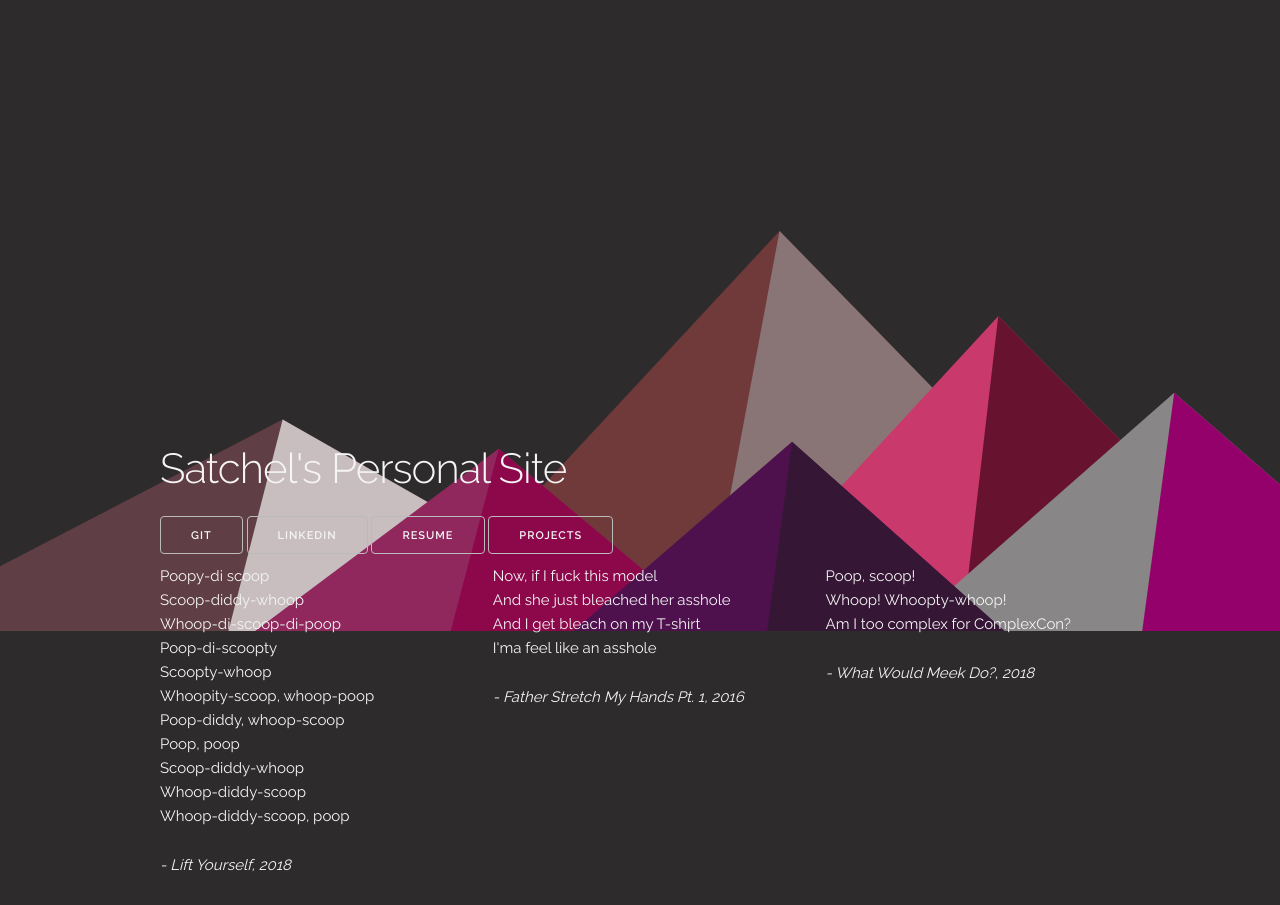
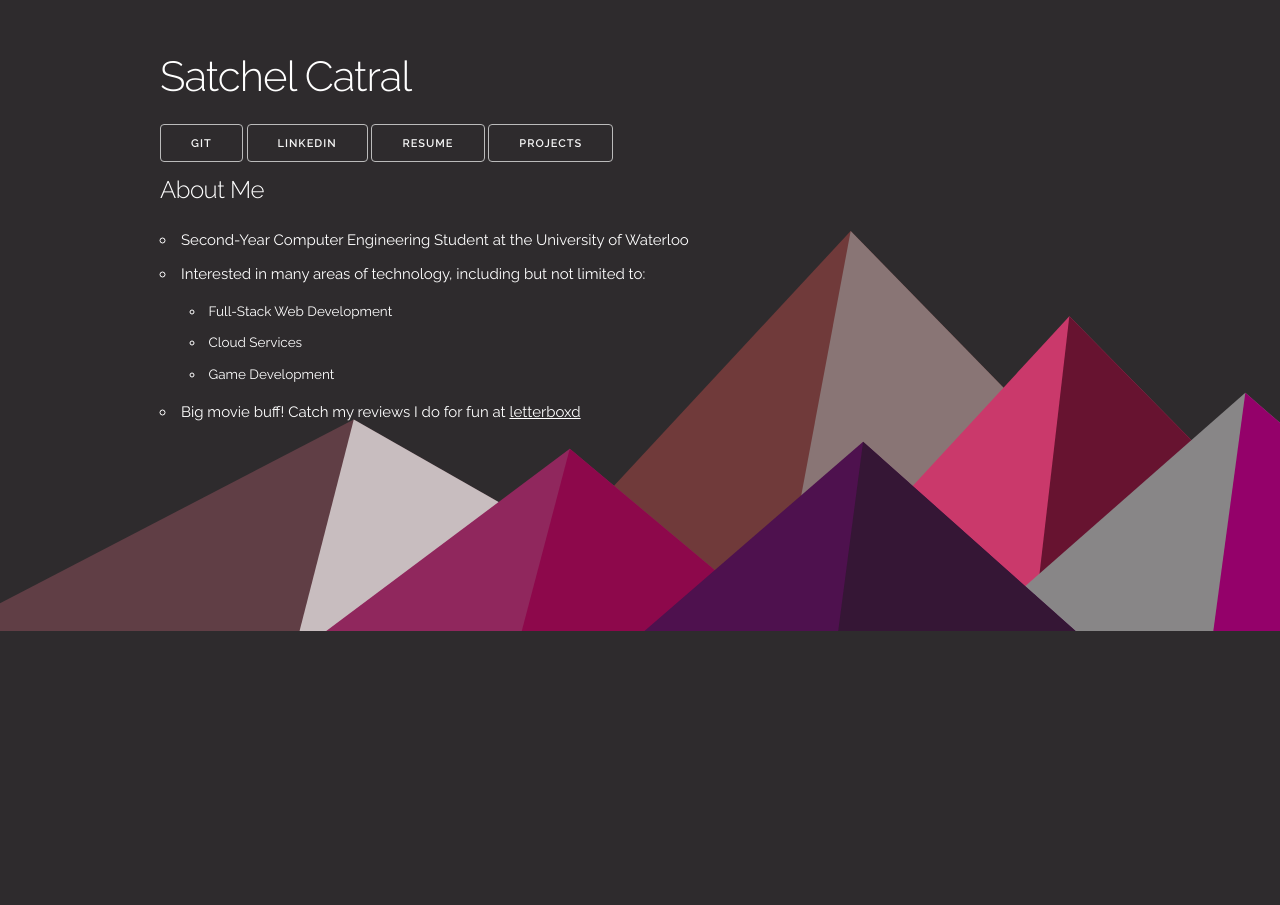
Before and after one commit to SatchelCatral/SatchelCatral.github.io, a plain HTML site: page index.html in a window 1280 px wide. Shown: the part 169-1074 px from the top of the page. After the commit the page ends 800 px from the top, so only its background shows below. Drawn offline with Linux system fonts and the light colour scheme.

Commit message:
Add About Me

```diff
--- a/css/skeleton.css
+++ b/css/skeleton.css
@@ -158,9 +158,9 @@ p {
 /* Links
 –––––––––––––––––––––––––––––––––––––––––––––––––– */
 a {
-  color: #1EAEDB; }
+  color: inherit; }
 a:hover {
-  color: #0FA0CE; }
+  color: #888; }
 
 
 /* Buttons
--- a/index.html
+++ b/index.html
@@ -5,7 +5,7 @@
   <!-- Basic Page Needs
   –––––––––––––––––––––––––––––––––––––––––––––––––– -->
   <meta charset="utf-8">
-  <title>Satchel Catral's Personal Site</title>
+  <title>Satchel Catral</title>
   <meta name="description" content="">
   <meta name="author" content="">
 
@@ -28,53 +28,37 @@
   <link rel="icon" type="image/png" href="assets/images/favicon.png">
 
 </head>
-<body class="section values">
-
+<body class="section values hero container">
   <!-- Primary Page Layout
   –––––––––––––––––––––––––––––––––––––––––––––––––– -->
-  <div class="section hero" style="margin-top: 15%; color:whitesmoke">
-    <div class="container">
-      <h2>Satchel's Personal Site</h2>
+  <h2>Satchel Catral</h2>
   <a class="button" style="color:whitesmoke" href="https://github.com/SatchelCatral" target="_blank">git</a>
   <a class="button" style="color:whitesmoke" href="https://www.linkedin.com/in/satchelcatral" target="_blank">linkedin</a>
   <a class="button" style="color:whitesmoke" href="./assets/documents/resume.PDF" target="_blank">resume</a>
   <a class="button" style="color:whitesmoke" href="https://SatchelCatral.github.io/app" target="_blank">projects</a>
   <div class="row">
-        <div class="one-third column" style="align-self: center">
-          <p style="display: block">
-            Poopy-di scoop <br>
-            Scoop-diddy-whoop <br>
-            Whoop-di-scoop-di-poop <br>
-            Poop-di-scoopty <br>
-            Scoopty-whoop <br>
-            Whoopity-scoop, whoop-poop <br>
-            Poop-diddy, whoop-scoop <br>
-            Poop, poop <br>
-            Scoop-diddy-whoop <br>
-            Whoop-diddy-scoop <br>
-            Whoop-diddy-scoop, poop <br>
-          </p>
-          <p style="font-style: italic">- Lift Yourself, 2018</p>
+    <div class="column" style="align-self: center" >
+      <h5> About Me </h5>
+      <ul>
+        <li> Second-Year Computer Engineering Student at the University of Waterloo  </li>
+        <li> Interested in many areas of technology, including but not limited to:
+          <ul>
+            <li> Full-Stack Web Development </li>
+            <li> Cloud Services </li>
+            <li> Game Development </li>
+          </ul>
+        </li>
+        <li> Big movie buff! Catch my reviews I do for fun at <a target="_blank" href="https://letterboxd.com/itssatch/">letterboxd</a> </li>
+      </ul>
     </div>
-        <div class="one-third column" style="align-self: center">
-          <p style="display: block">
-              Now, if I fuck this model <br>
-              And she just bleached her asshole <br>
-              And I get bleach on my T-shirt <br>
-              I'ma feel like an asshole <br>
-          </p>
-          <p style="font-style: italic">- Father Stretch My Hands Pt. 1, 2016</p>
-        </div>
-        <div class="one-third column" style="align-self: center">
+    <!-- <div class="one-third column" style="align-self: center">
       <p style="display: block">
         Poop, scoop! <br>
         Whoop! Whoopty-whoop! <br>
         Am I too complex for ComplexCon? <br>
       </p>
       <p style="font-style: italic">- What Would Meek Do?, 2018</p>
-        </div>
-      </div>
-    </div>
+    </div> -->
   </div>
 
 <!-- End Document
```
Lines whose indentation alone changed are shown as unchanged.
